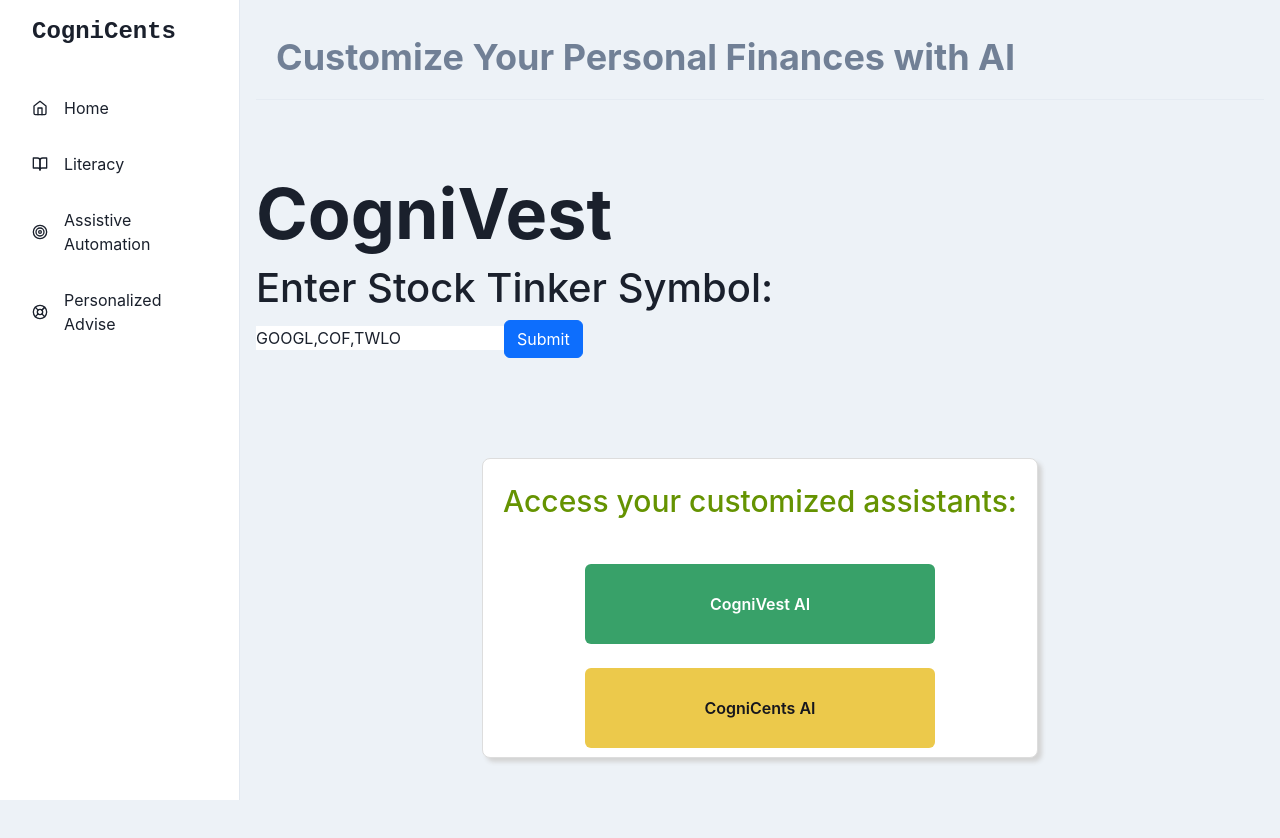
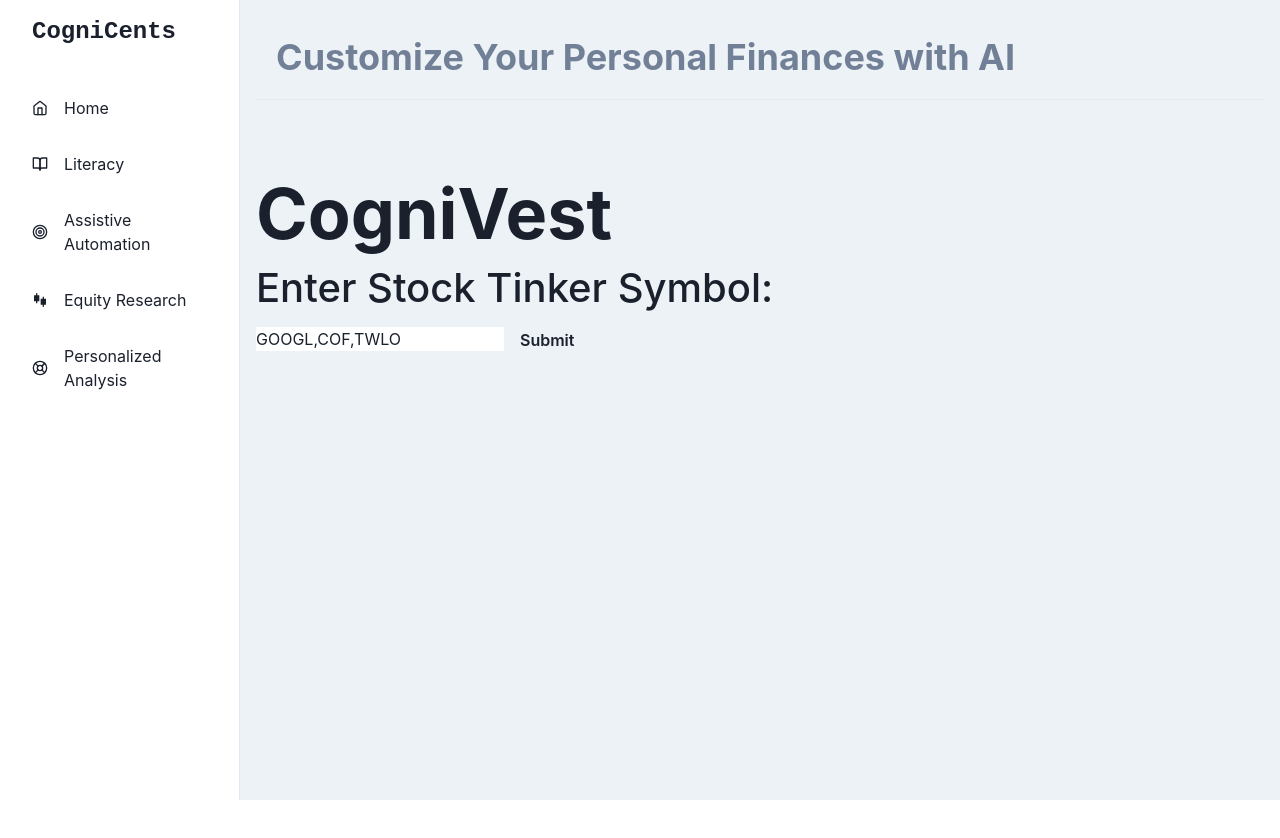
Before and after one commit to unapt/CogniCents, a Next.js app in the folder packages/frontend/: page /personalizedadvise in a window 1280 px wide. Shown: the top 838 px of the page. After the commit the page ends 800 px from the top, so only its background shows below. Built offline with nearby package versions, Linux system fonts and the light colour scheme.

Commit message:
fixing ui

```diff
--- a/packages/frontend/src/components/API.js
+++ b/packages/frontend/src/components/API.js
@@ -1,11 +1,10 @@
 import axios from "axios";
 import { React, useState } from "react";
-
+import { Card, CardBody, Divider, Heading, HStack, Stack, Image, Text, Textarea, CardFooter, ButtonGroup, Button, Center, VStack } from "@chakra-ui/react";
 import LineChart from "./LineChart";
 
 import Row from "react-bootstrap/Row";
 import Col from "react-bootstrap/Col";
-import Button from "react-bootstrap/Button";
 
 import "bootstrap/dist/css/bootstrap.min.css";
 
@@ -234,6 +233,7 @@
                 )}
               </Col>
               <Col>
+                <Card borderRadius="lg">
                 {lineChartData ? (
                   <LineChart
                     lineChartData={lineChartData[ticker["identifier"]]}
@@ -241,7 +241,10 @@
                 ) : (
                   <></>
                 )}
+                </Card>
+
               </Col>
+            <hr />
             </Row>
           ))}
         </>
--- a/packages/frontend/src/components/LineChart.js
+++ b/packages/frontend/src/components/LineChart.js
@@ -31,7 +31,7 @@
       title: {
         display: true,
         text: '30 Day Pricing',
-      },
+      }
     }
 };
 
--- a/packages/frontend/src/components/SideBar.tsx
+++ b/packages/frontend/src/components/SideBar.tsx
@@ -23,6 +23,7 @@
     FiBookOpen,
     FiLifeBuoy
 } from 'react-icons/fi';
+import { RiStockFill } from 'react-icons/ri'
 import { IconType } from 'react-icons';
 import { ReactText } from 'react';
 
@@ -35,7 +36,8 @@
     { name: 'Home', icon: FiHome, link: '/' },
     { name: 'Literacy', icon: FiBookOpen, link: '/literacy' },
     { name: 'Assistive Automation', icon: FiTarget, link: '/assistive' },
-    { name: 'Personalized Advise', icon: FiLifeBuoy, link: '/personalizedadvise' },
+    { name: 'Equity Research', icon: RiStockFill, link: '/personalizedadvise' },
+    { name: 'Personalized Analysis', icon: FiLifeBuoy, link: '/form' },
 ];
 
 export function SideBar({ children }: { children: ReactNode }) {
--- a/packages/frontend/src/pages/personalizedadvise.tsx
+++ b/packages/frontend/src/pages/personalizedadvise.tsx
@@ -15,31 +15,14 @@
             <Divider />
             <br />
             <div className="App">
-            <header className="App-header" style={{ width: "100%" }}>
+                {/* <Heading className="App-header" style={{ width: "100%" }}> */}
                 <h1 style={{ fontSize: 70, marginTop: "2rem" }}>
-                <b>CogniVest</b>
+                    <b>CogniVest</b>
                 </h1>
                 <API />
-            </header>
+                {/* </Heading> */}
             </div>
-            <div className={styles.body}>
-                <div className={styles.welcomeBox}>
-                    <div className={styles.welcomeMessage}>Access your customized assistants:</div>
-                    <div className={styles.buttons}>
-                        <Link href='/test'>
-                            <Button variant='solid' width="full" height="20" colorScheme='green'>
-                                CogniVest AI
-                            </Button>
-                        </Link >
-                        <br />
-                        <Link href='/form'>
-                            <Button variant='solid' width="full" height="20" colorScheme='yellow'>
-                                CogniCents AI
-                            </Button>
-                        </Link >
-                    </div>
-                </div>
-            </div>
+
         </SideBar>
     </>
 );
```
